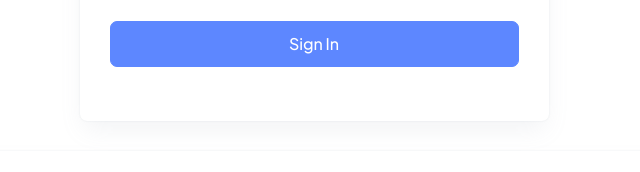
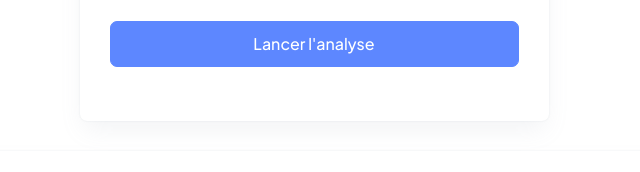
Before and after one commit to iamSangohan/Robust-KNN, a website: page src/html/index.html in a window 1280 px wide. Shown: the part 519-691 px from the top of the page, 461-1101 px from the left. Drawn offline with Linux system fonts and the light colour scheme.

Commit message:
Modifier le texte du bouton "Sign In" en "Lancer l'analyse"

```diff
--- a/src/html/index.html
+++ b/src/html/index.html
@@ -119,7 +119,7 @@
                     <label for="seuilEmpoisonnement" class="form-label">Seuil d'empoisonnement des données</label>
                     <input type="number" class="form-control" id="seuilEmpoisonnement">
                   </div>
-                  <a href="" class="btn btn-primary w-100 py-8 fs-4 mb-4 rounded-2">Sign In</a>
+                  <a href="" class="btn btn-primary w-100 py-8 fs-4 mb-4 rounded-2">Lancer l'analyse</a>
                 </form>
               </div>
             </div>
```
